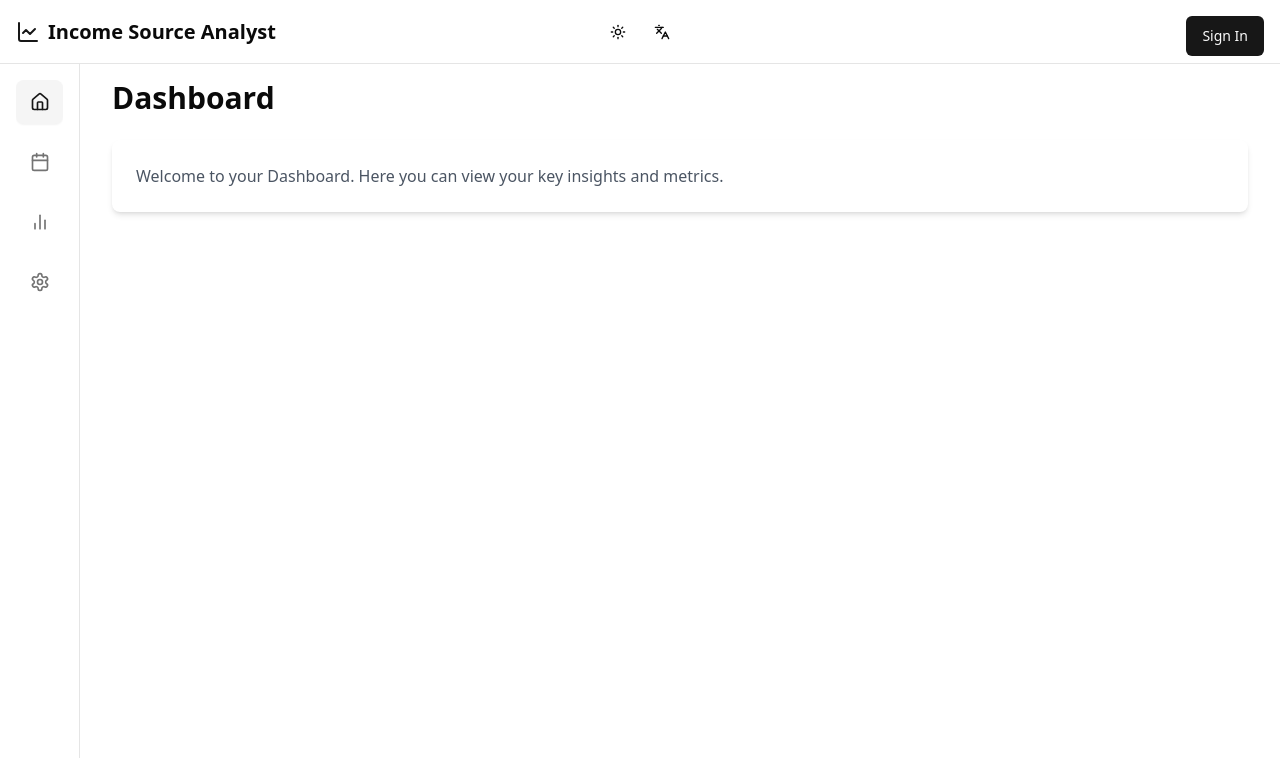
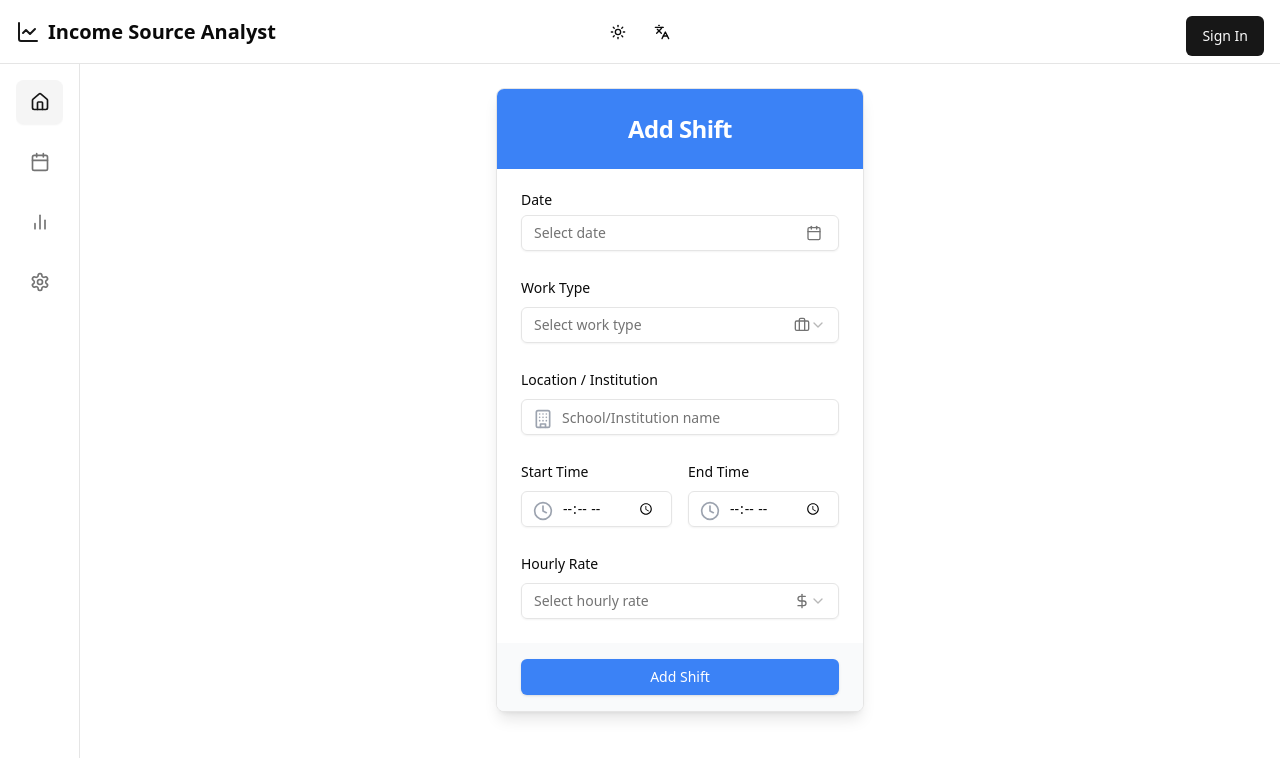
Before and after one commit to Bendako/salary-analyst-next-project, a Next.js app: page /dashboard in a window 1280 px wide. Shown: the top 758 px of the page. Built offline with nearby package versions, Linux system fonts and the light colour scheme; no server answers.

Commit message:
delete dashboard title

```diff
--- a/app/dashboard/page.tsx
+++ b/app/dashboard/page.tsx
@@ -3,20 +3,29 @@
 import React from 'react';
 import { motion } from 'framer-motion';
 
-export default function DashboardPage() {
+import { Card, CardContent } from "@/components/ui/card";
+import AddShiftWorkForm from '@/components/add-shift-form';
+
+
+const DashboardPage = () => {
+
+
   return (
     <motion.div
       initial={{ opacity: 0, y: 20 }}
       animate={{ opacity: 1, y: 0 }}
       transition={{ duration: 0.5 }}
-      className="container mx-auto px-4 py-16"
+      className="container mx-auto px-4 py-8 md:py-16"
     >
-      <h1 className="text-3xl font-bold mb-6">Dashboard</h1>
-      <div className="bg-white dark:bg-gray-800 rounded-lg shadow-md p-6">
-        <p className="text-gray-600 dark:text-gray-300">
-          Welcome to your Dashboard. Here you can view your key insights and metrics.
-        </p>
+      <div className="w-full">
+        <Card className="bg-transparent border-none shadow-none max-w-sm mx-auto">
+          <CardContent className="p-2">
+            <AddShiftWorkForm />
+          </CardContent>
+        </Card>
       </div>
     </motion.div>
   );
-}
+};
+
+export default DashboardPage;
```
